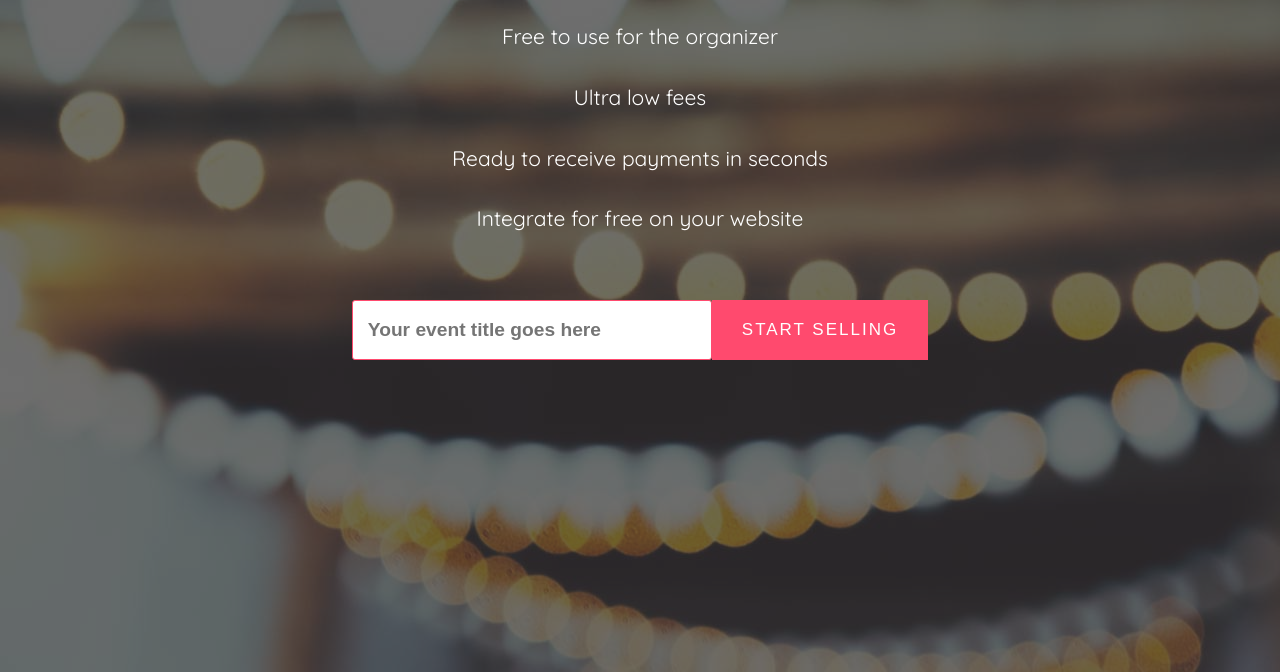
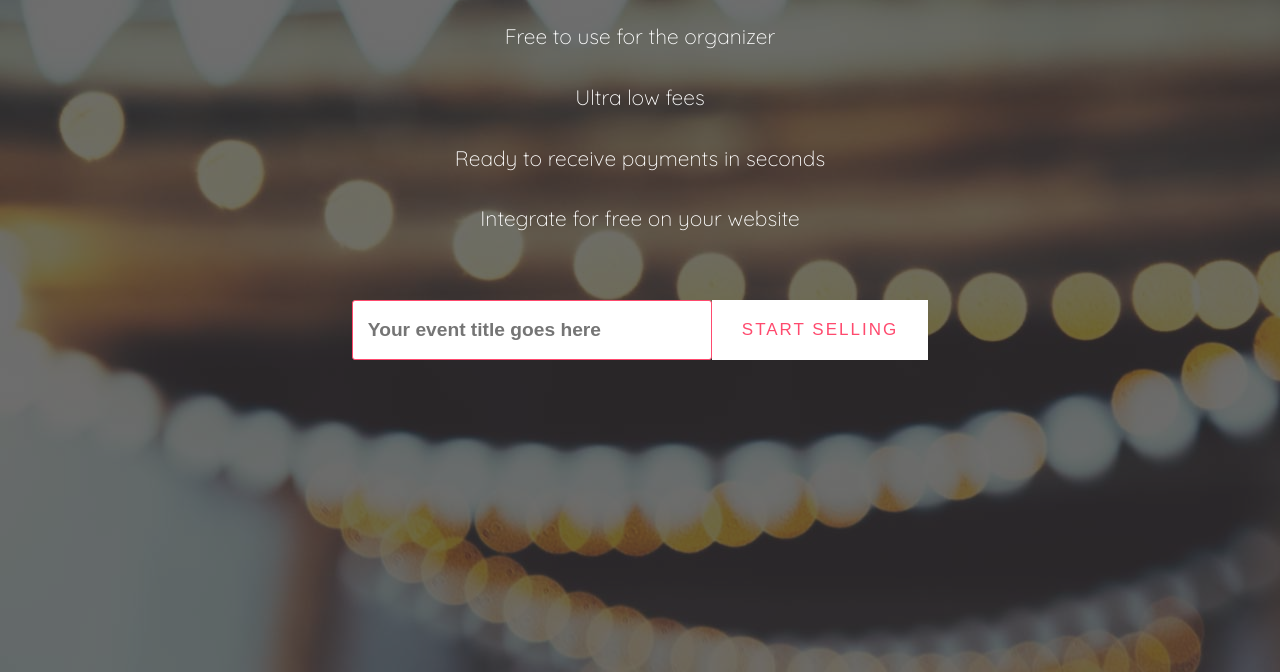
Before and after one commit to vercamach/billetfix-homepage, a Gatsby site: page /index-page in a window 1280 px wide. In both pictures the pointer is over the button "START SELLING". Shown: the part 128-800 px from the top of the page. Built offline with nearby package versions, Linux system fonts and the light colour scheme; Gatsby itself is replaced by a stand-in of ours.

Commit message:
adding weights to font

```diff
--- a/src/layouts/styles/layout-overide.css
+++ b/src/layouts/styles/layout-overide.css
@@ -1,4 +1,4 @@
-@import url('https://fonts.googleapis.com/css?family=Quicksand');
+@import url('https://fonts.googleapis.com/css?family=Quicksand:300,400,500,700');
 * {
     box-sizing: border-box;
 
@@ -14,11 +14,14 @@ body {
     font-family: Quicksand, sans-serif;
     height: 100%;
 }
-
-
-
-
+button{
+    text-transform: uppercase !important;
+}
+button:hover{
+    background: white !important;
+    color: #ff4a6e !important;
+}
 a:hover {
-    color: #ff4a6e;
+    color: #ff4a6e !important;
     text-decoration: none
 }
```
